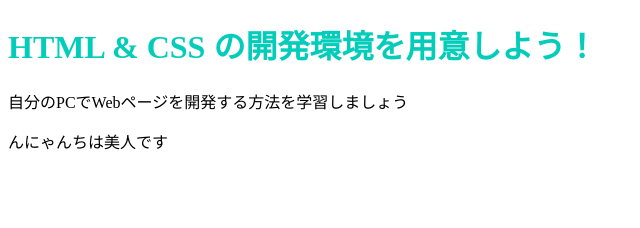
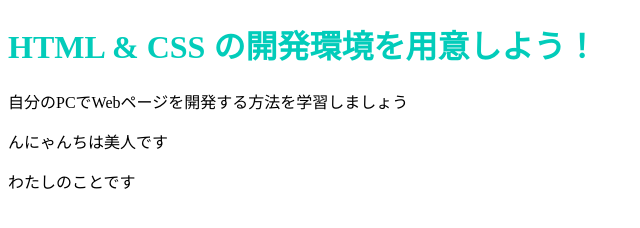
Before and after one commit to tiitachan/tiitachan, a plain HTML site: page index.html in a window 1280 px wide. Shown: the whole page, without its empty margins (0-640 px from the left). Drawn offline with Linux system fonts and the light colour scheme.

Commit message:
Update index.html
文章くわえたよ

```diff
--- a/index.html
+++ b/index.html
@@ -9,5 +9,6 @@
     <h1 class="title">HTML & CSS の開発環境を用意しよう！</h1>
     <p>自分のPCでWebページを開発する方法を学習しましょう</p>
     <p>んにゃんちは美人です</p>
+    <p>わたしのことです</p>
   </body>
 </html>
```
